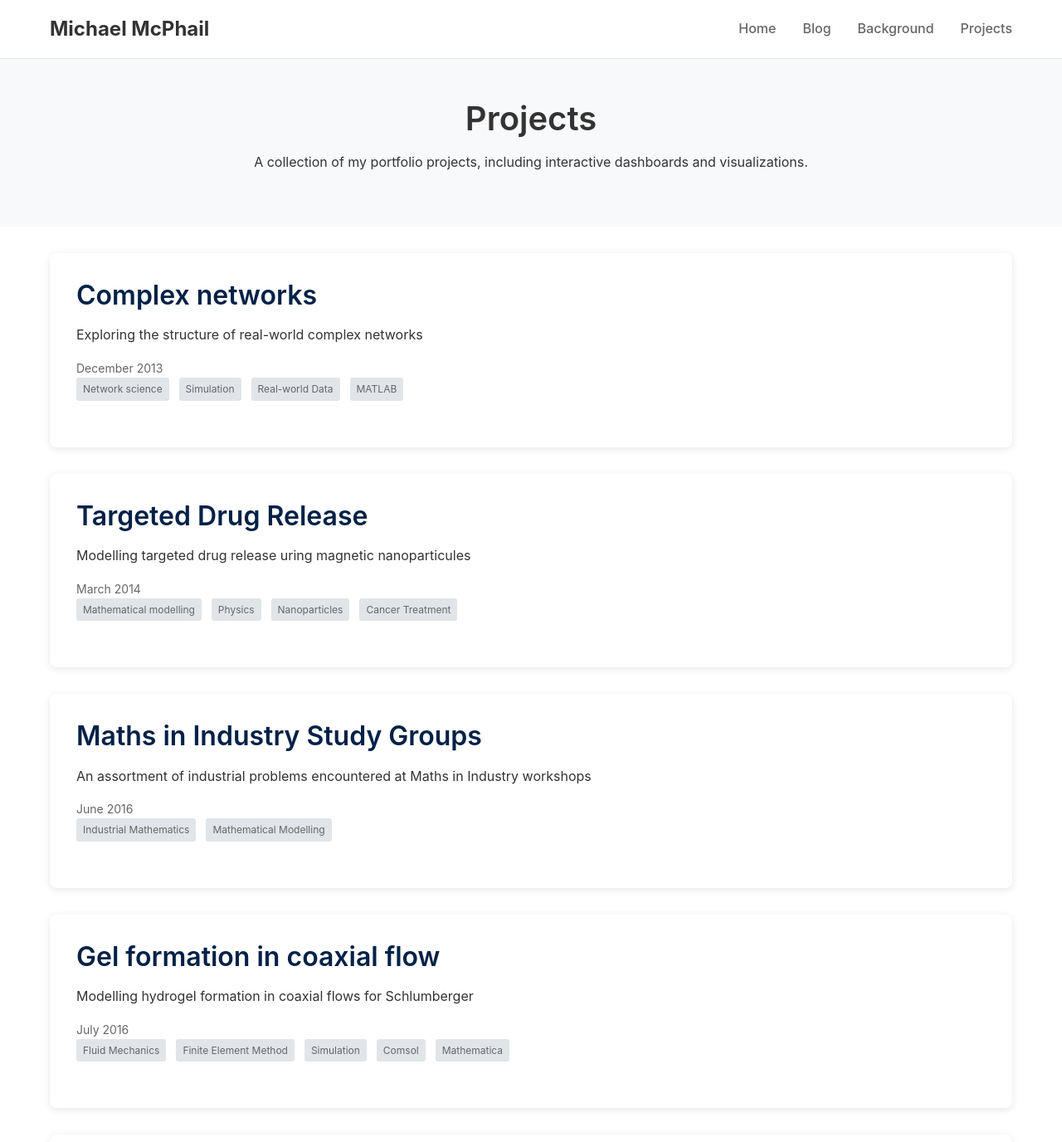
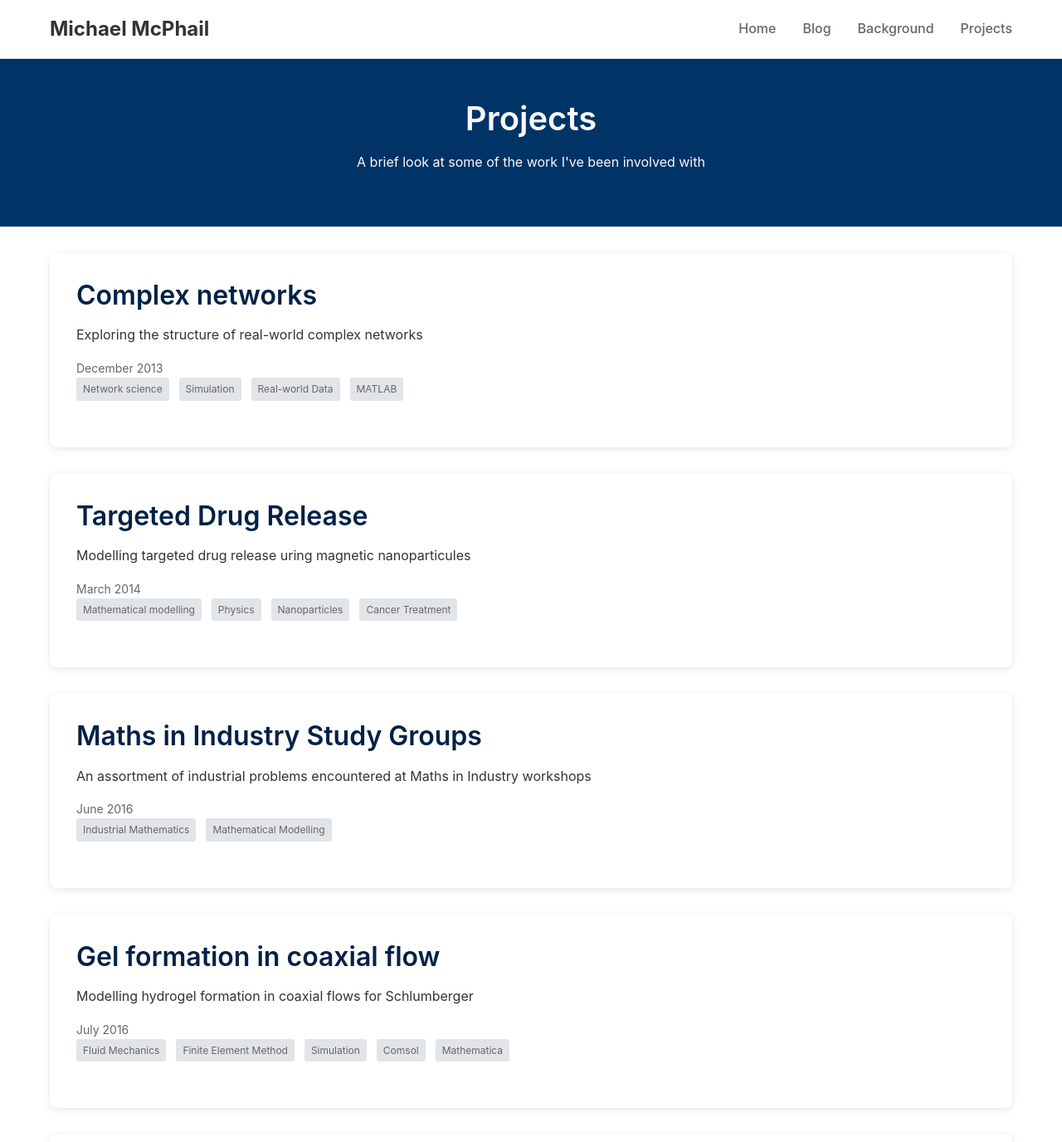
Before and after one commit to michaelmcphail/michaelmcphail.github.io, a Jekyll site: the page built from projects/index.html, in a window 1280 px wide and 1400 px high. Shown: the top 1376 px of the window at 83% size. Built offline with Jekyll 4.4.1, drawn with Linux system fonts in a browser that asks for light colours.

Commit message:
modified header style and tweaked project header text

```diff
--- a/_config.yml
+++ b/_config.yml
@@ -6,7 +6,7 @@ description: >- # this means to ignore newlines until "baseurl:"
 baseurl: "" # the subpath of your site, e.g. /blog
 url: "" # the base hostname & protocol for your site, e.g. http://example.com
 twitter_username: your-twitter-handle
-github_username:  your-github-handle
+github_username: michaelmcphail
 
 # Build settings
 markdown: kramdown
--- a/assets/css/main.css
+++ b/assets/css/main.css
@@ -172,7 +172,8 @@ a:hover {
 
 /* Blog styles */
 .blog-header, .projects-header, .background-header {
-    background-color: #f8f9fa;
+    background-color: #003366;
+    color: #f8f9fa;
     padding: 3rem 0;
     text-align: center;
 }
--- a/projects/index.html
+++ b/projects/index.html
@@ -6,7 +6,7 @@ title: Projects
 <section class="projects-header">
     <div class="container">
         <h1>Projects</h1>
-        <p>A collection of my portfolio projects, including interactive dashboards and visualizations.</p>
+        <p>A brief look at some of the work I've been involved with</p>
     </div>
 </section>
 
```
